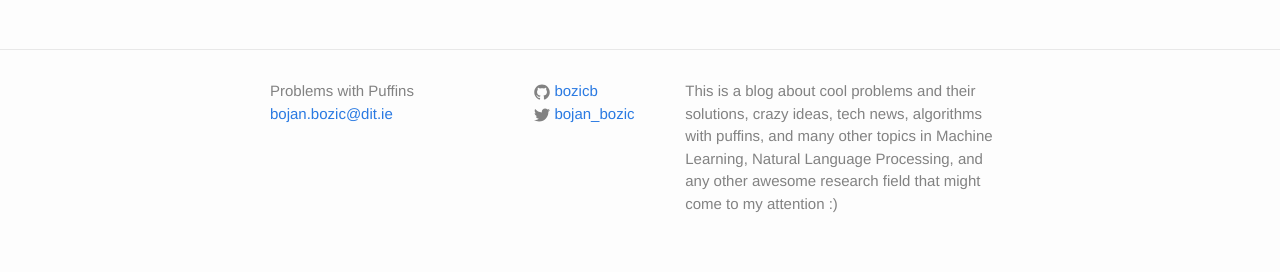
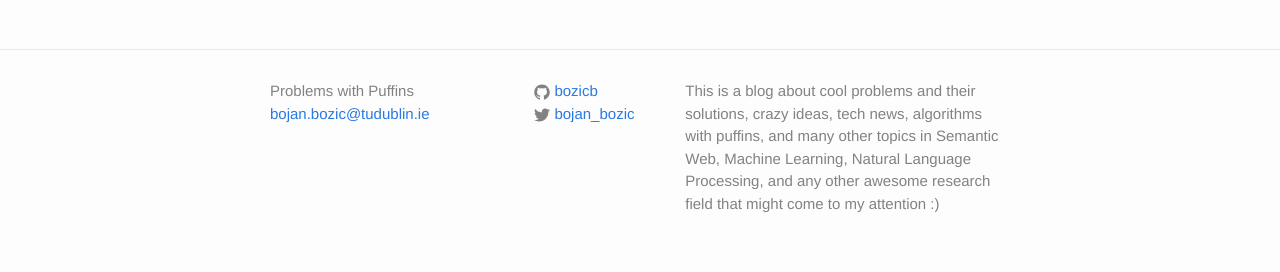
Before and after one commit to bozicb/bozicb.github.io, a Jekyll site: the page built from index.html, in a window 1280 px wide. Shown: the part 987-1259 px from the top of the page. Built offline with Jekyll 4.4.1, drawn with Linux system fonts in a browser that asks for light colours.

Commit message:
Update _config.yml

```diff
--- a/_config.yml
+++ b/_config.yml
@@ -7,10 +7,10 @@
 
 # Site settings
 title: Problems with Puffins
-email: bojan.bozic@dit.ie
+email: bojan.bozic@tudublin.ie
 description: > # this means to ignore newlines until "baseurl:"
   This is a blog about cool problems and their solutions, crazy ideas, tech news,
-  algorithms with puffins, and many other topics in Machine Learning, Natural Language Processing,
+  algorithms with puffins, and many other topics in Semantic Web, Machine Learning, Natural Language Processing,
   and any other awesome research field that might come to my attention :)
 baseurl: "" # the subpath of your site, e.g. /blog
 url: "http://yourdomain.com" # the base hostname & protocol for your site
```
